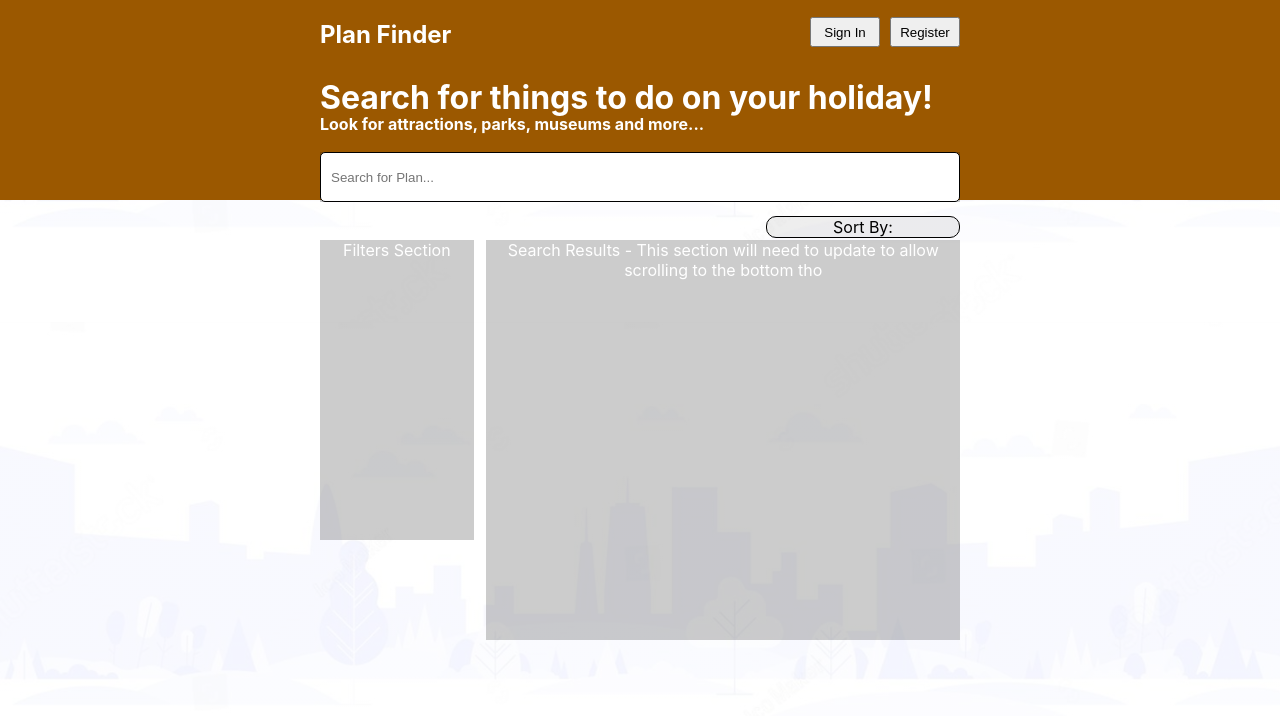
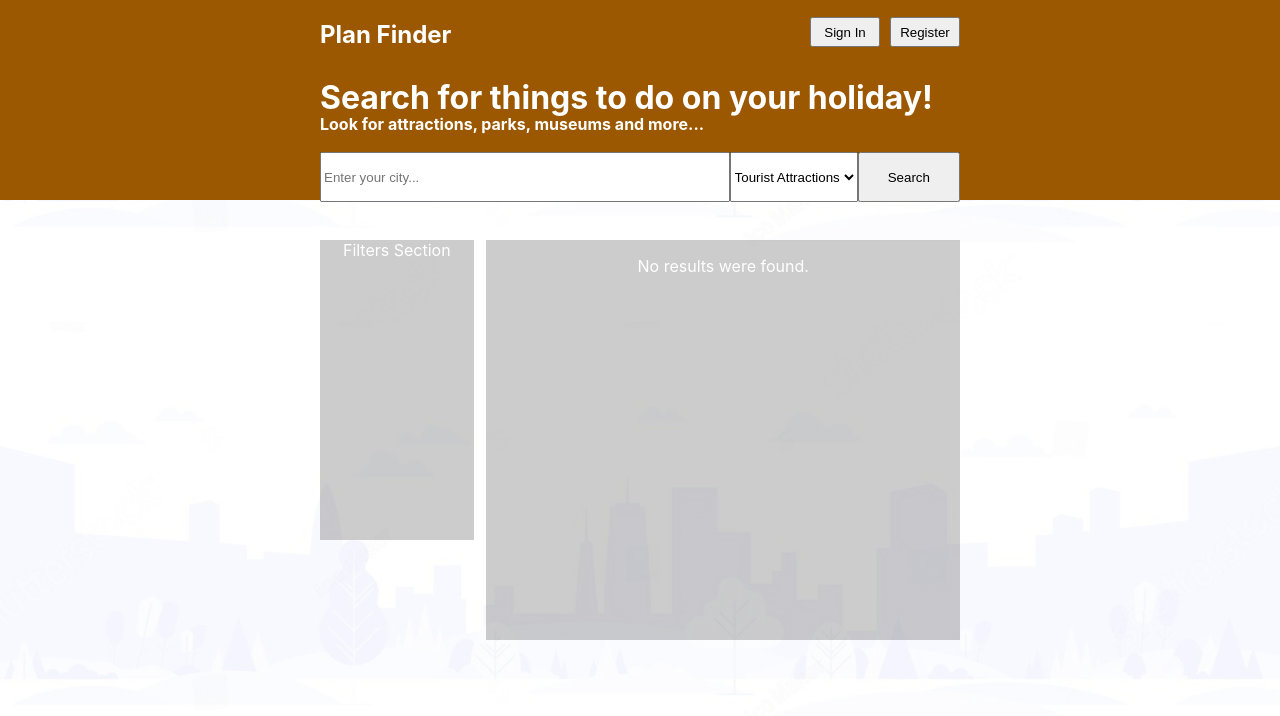
Before and after one commit to lseti1/planFinder-198302, a React (Create React App) app: page / in a window 1280 px wide. Shown: the top 716 px of the page. Built offline with nearby package versions, Linux system fonts and the light colour scheme.

Commit message:
Update Search Logic to use Wikipedia API; currently only shows links in the search results

```diff
--- a/src/App.css
+++ b/src/App.css
@@ -79,9 +79,12 @@ body {
 
 
 .SearchBar {
+  display: grid;
   background-color: rgba(0, 0, 0, 0.2);
   text-align: center;
   color: white;
+  grid-template-columns: 2fr 0.5fr 0.5fr;
+  align-items: stretch;
 
   width: 50%;
   height: 50px;
@@ -89,37 +92,6 @@ body {
   position: absolute;
   left: 25%;
   top: 19%;
-}
-
-.SearchArea {
-  border: 1px solid rgb(0, 0, 0);
-  border-radius: 5px;
-  padding: 10px;
-
-  width: 100%;
-  height: 50px;
-}
-
-.sortButton {
-  background-color: rgba(0, 0, 0, 0.068);
-  border: 1px solid black;
-  border-radius: 10px;
-  text-align: center;
-  color: rgb(0, 0, 0);
-
-  width: 15%;
-  height: 2.5%;
-
-  cursor: pointer;
-  transition: background-color 0.2s;
-
-  position: absolute;
-  right: 25%;
-  top: 27%;
-}
-
-.sortButton:hover {
-  background-color: rgba(128, 128, 128, 0.377);
 }
 
 .filterButtons {
--- a/src/App.js
+++ b/src/App.js
@@ -2,20 +2,64 @@ import './App.css';
 import React, {useState} from "react";
 
 function App() {
-  const [userSearch, setUserSearch] = useState("");
+  const [query, setQuery] = useState('');
+  const [results, setResults] = useState([]);
+  const [loading, setLoading] = useState(false);
+  const [error, setError] = useState(null);
+  const [searchType, setSearchType] = useState('touristAttractions');
 
-  const handleInput = (event) => {
-    const value = event.target.value;
-    setUserSearch(value);
+  const fetchData = async () => {
+    if (!query.trim()) {
+      // If the query is empty, clear the results and return
+      setResults([]);
+      return;
+    }
+
+    setLoading(true);
+    setError(null);
+
+    try {
+      // Just to make the search more speicific
+      let searchQuery = "List of ";
+      let city = query;
+      console.log("City = ", city);
+      if (searchType === 'touristAttractions') {
+        searchQuery += 'tourist attractions ';
+      } else if (searchType === 'museums') {
+        searchQuery += 'museum ';
+      } else if (searchType === 'parks') {
+        searchQuery += 'parks ';
+      } else if (searchType === 'monuments') {
+        searchQuery += 'monuments ';
+      }
+
+      searchQuery += "in " + city; // To Specify Search
+      console.log("Full Search: ", searchQuery);
+
+      const url = `https://en.wikipedia.org/w/api.php?action=query&format=json&list=search&srsearch=${searchQuery}&origin=*`;
+      const response = await fetch(url);
+      const data = await response.json();
+
+      if (data.query && data.query.search) {
+        setResults(data.query.search);
+      } else {
+        setResults([]); // for No results
+      }
+    } catch (error) {
+      setError('Failed to fetch data from Wikipedia.');
+      console.error(error);
+    } finally {
+      setLoading(false);
+    }
   };
 
-  const handleSearch = (event) => {
-    event.preventDefault(); // This stops the page from reloading
-    console.log("Searched Plan: ", userSearch);
+  const handleSubmit = (e) => {
+    e.preventDefault(); // just stops page from reloading
+    fetchData(); //
   };
 
   return (
-    <form onSubmit={handleSearch}>
+    <form onSubmit={handleSubmit}>
     <div className="App">
       <div className="Title"><h2>Plan Finder</h2></div>
       <div className="IconsSignIn">
@@ -27,11 +71,28 @@ function App() {
         <p className="InfoCard2">Look for attractions, parks, museums and more... </p>
       </div>
       <div className="SearchBar">
-      <input type="search" className="SearchArea" placeholder="Search for Plan..." onChange = {handleInput} value = {userSearch}></input>
+        <input type="search" className="SearchArea" placeholder="Enter your city..." onChange={(e) => setQuery(e.target.value)} value={query}/>
+        <select value={searchType} onChange={(e) => setSearchType(e.target.value)}>
+          <option value="touristAttractions">Tourist Attractions</option>
+          <option value="museums">Museums</option>
+          <option value="parks">Parks & Gardens</option>
+          <option value="monuments">Monuments</option>
+        </select>
+        <button type="submit" disabled={loading}> {loading ? 'Searching...' : 'Search'} </button>
       </div>
-    <div className="sortButton">Sort By:</div>
       <div className="filterButtons">Filters Section</div>
-    <div className="searchResults">Search Results - This section will need to update to allow scrolling to the bottom tho</div>
+      <div className="searchResults">
+        {results.length > 0 ? (
+            <ul> {results.map((result) => (
+              <li key={result.pageid}>
+                <a href={`https://en.wikipedia.org/?curid=${result.pageid}`} target="_blank" rel="noopener noreferrer">{result.title}</a>
+                {/* <p dangerouslySetInnerHTML={{ __html: result.snippet }} /> */}
+              </li> ))}
+            </ul>
+          ) : (
+            !loading && <p>No results were found.</p>
+          )}
+      </div>
     </div>
     </form>
   );
```
Also changed, not shown: package.json (+8 -1 lines), 1 other file (tests, documents, lock files or other folders). Lines whose indentation alone changed are shown as unchanged.
